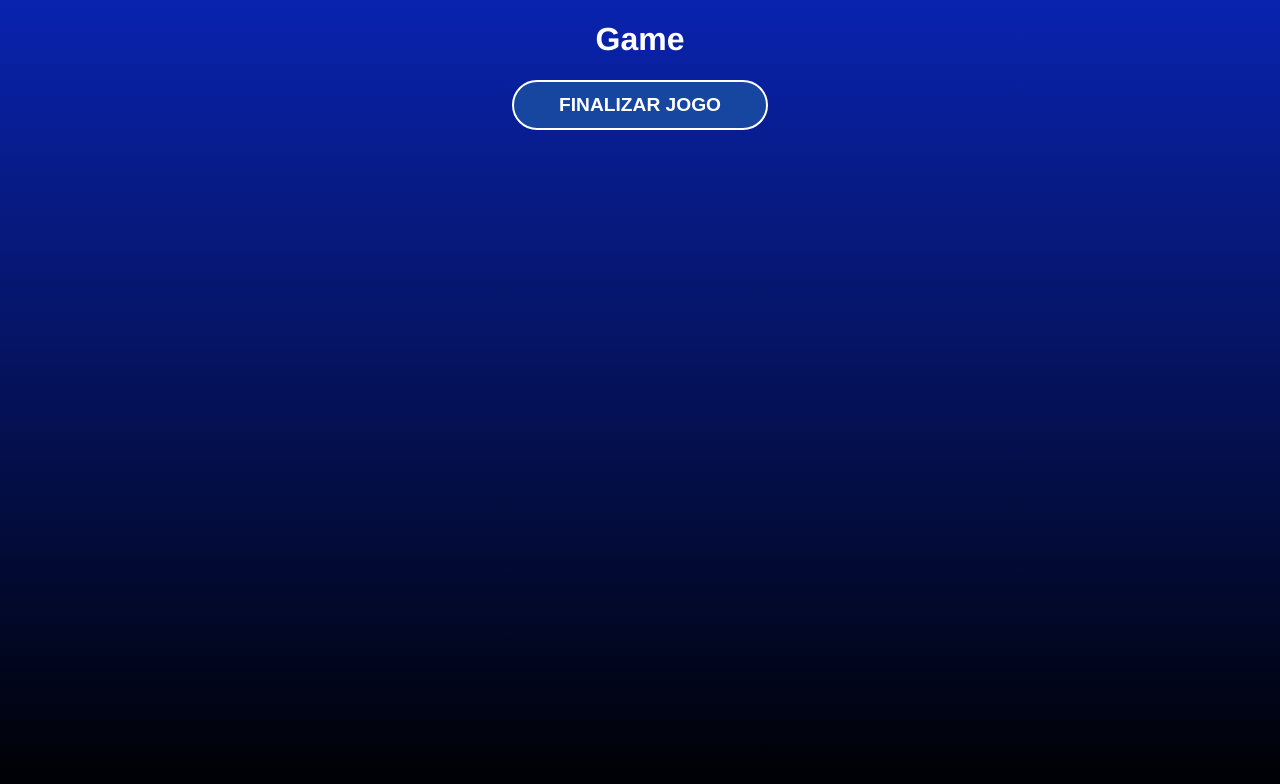
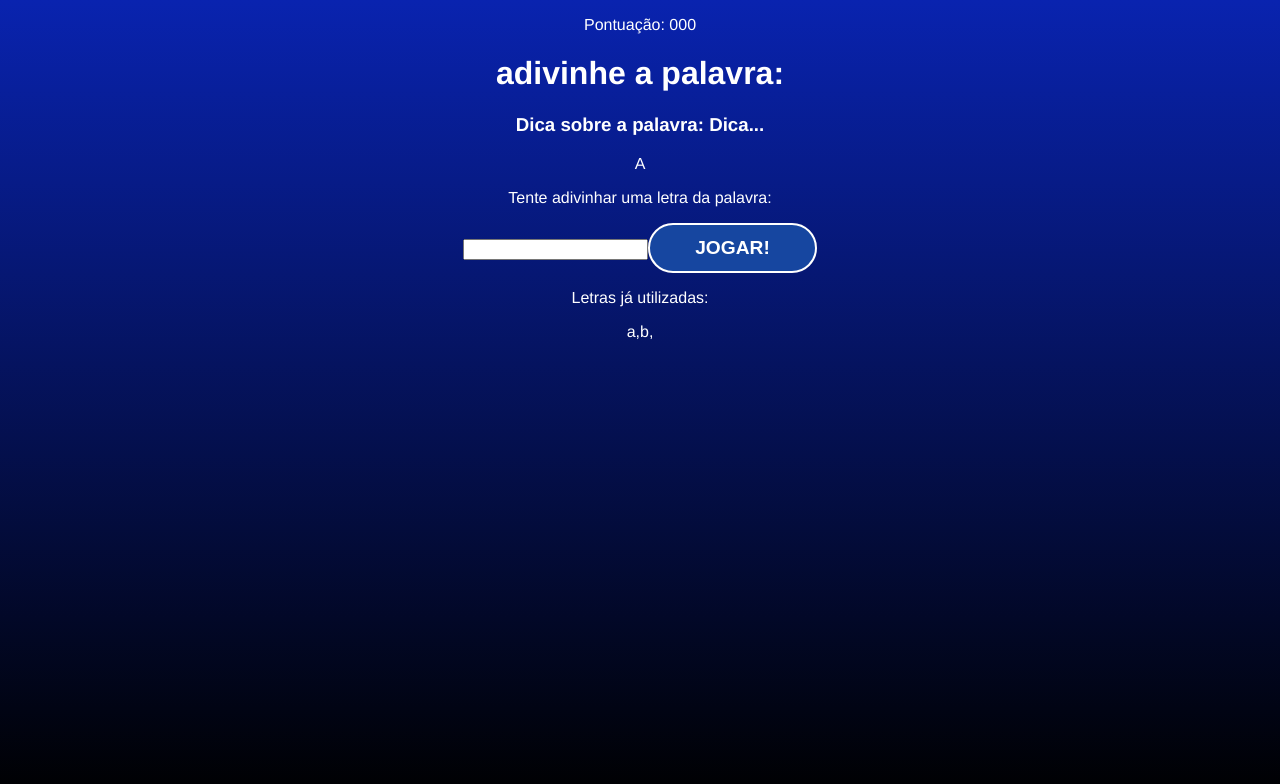
Before and after one commit to GeracNeto/secret-word, a React (Create React App) app: page / in a window 1280 px wide. Both pictures are taken after a click on the button "COMEÇAR JOGO". Shown: the top 784 px of the page. Built offline with nearby package versions, Linux system fonts and the light colour scheme.

Commit message:
Estruturando componente do jogo
Atualizado componente Game.js - criado corpo do componente

```diff
--- a/src/App.js
+++ b/src/App.js
@@ -40,7 +40,7 @@ function App() {
     const word = wordsList[category][Math.floor(Math.random() * wordsList[category].length)] // Armaznea uma palavra da categoria de forma aleatória
     //console.log(word)
 
-    return {word, category}
+    return { word, category }
   }
 
   // Starts the secret word game
--- a/src/components/Game.js
+++ b/src/components/Game.js
@@ -2,9 +2,30 @@ import './Game.css'
 
 const Game = ({ verifyLetter }) => {
     return (
-        <div>
-            <h1>Game</h1>
-            <button onClick={verifyLetter}>Finalizar jogo</button>
+        <div className='game'>
+            <p className='points'>
+                <span>Pontuação: 000</span>
+            </p>
+            <h1>adivinhe a palavra:</h1>
+            <h3 className='tip'>
+                Dica sobre a palavra: <span>Dica...</span>
+            </h3>
+            <div className="wordConatiner">
+                <span className='letter'>A</span>
+                <span className="blackSquare"></span>
+            </div>
+            <div className="letterContainer">
+                <p>Tente adivinhar uma letra da palavra:</p>
+                <form>
+                    <input type="text" name='letter' maxLength='1' required />
+                    <button>Jogar!</button>
+                </form>
+            </div>
+            <div className="wrongLettersConatiner">
+                <p>Letras já utilizadas:</p>
+                <span>a,</span>
+                <span>b,</span>
+            </div>
         </div>
     )
 }
```
